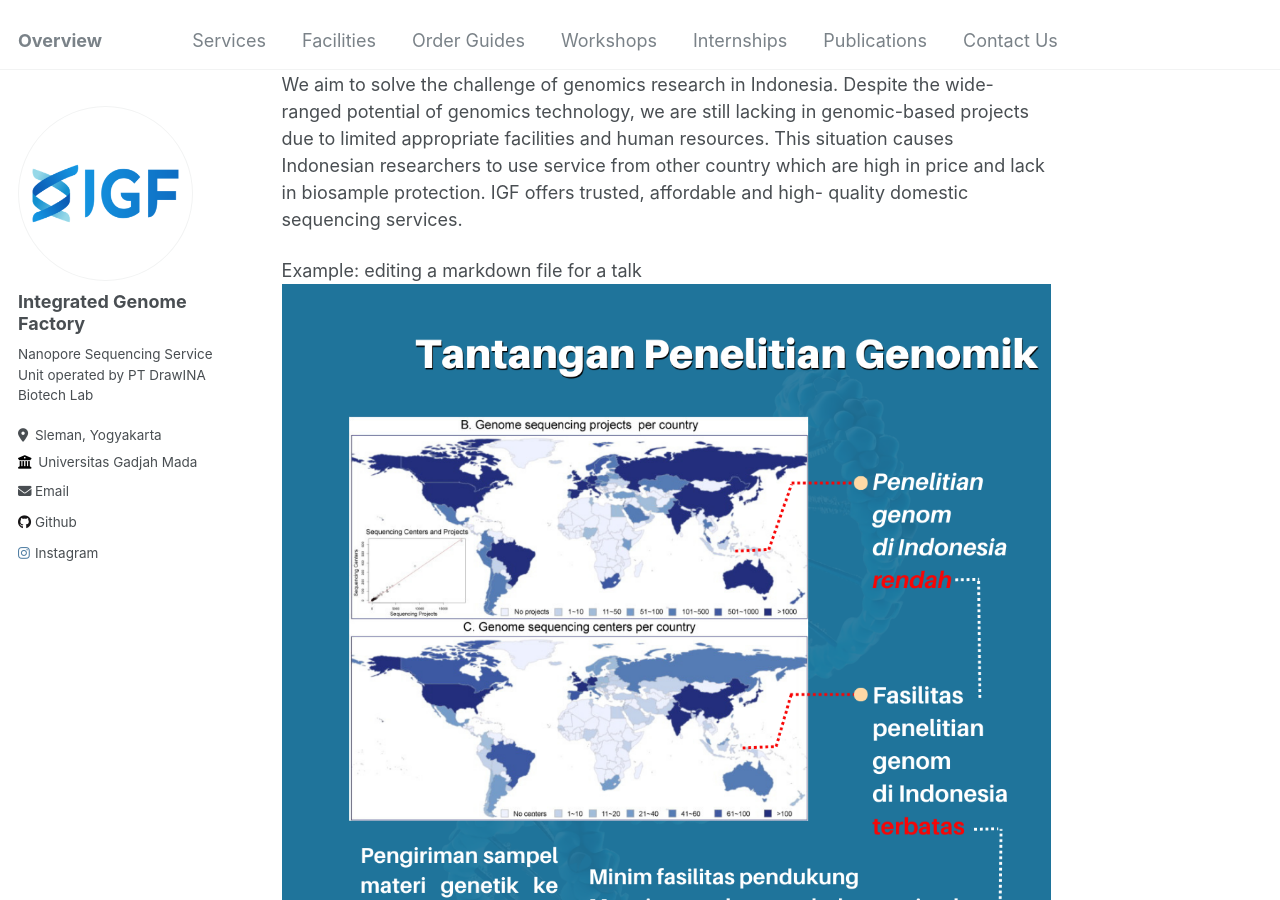
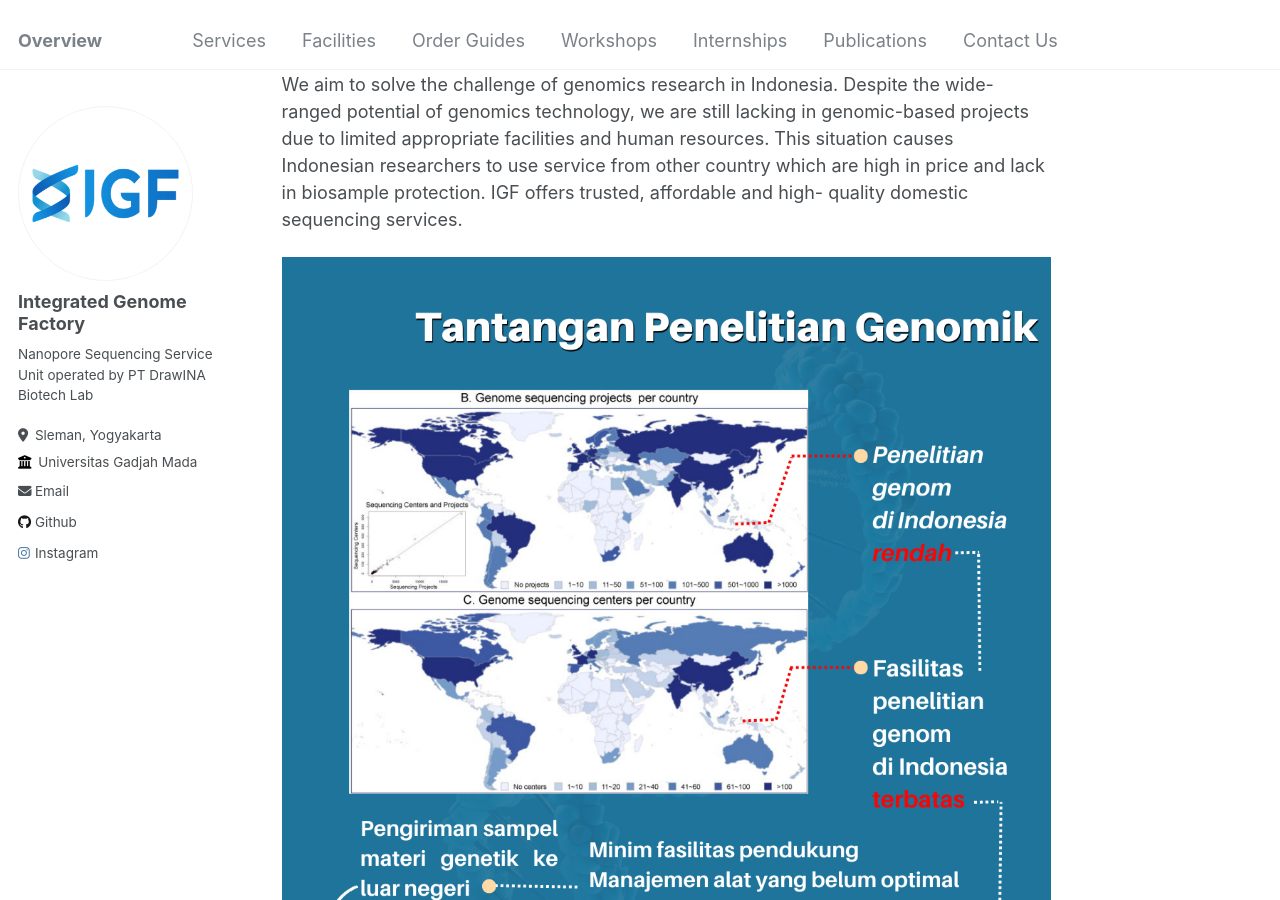
Before and after one commit to igf-genome/igf-genome.github.io, a Jekyll site: the page built from _pages/about.md, in a window 1280 px wide and 900 px high, scrolled down 310 px. Built offline with Jekyll 4.4.1, drawn with Linux system fonts in a browser that asks for light colours.

Commit message:
Update about.md

```diff
--- a/_pages/about.md
+++ b/_pages/about.md
@@ -13,8 +13,7 @@
 ======
 We aim to solve the challenge of genomics research in Indonesia. Despite the wide-ranged potential of genomics technology, we are still lacking in genomic-based projects due to limited appropriate facilities and human resources. This situation causes Indonesian researchers to use service from other country which are high in price and lack in biosample protection. IGF offers trusted, affordable and high- quality domestic sequencing services.
 
-Example: editing a markdown file for a talk
-![Editing a markdown file for a talk](/images/4.png)
+![genome challenge](/images/4.png)
 
 Our Management
 ======
```
